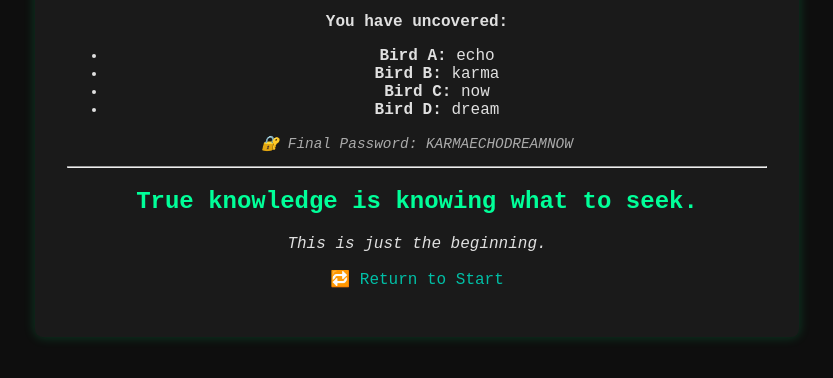
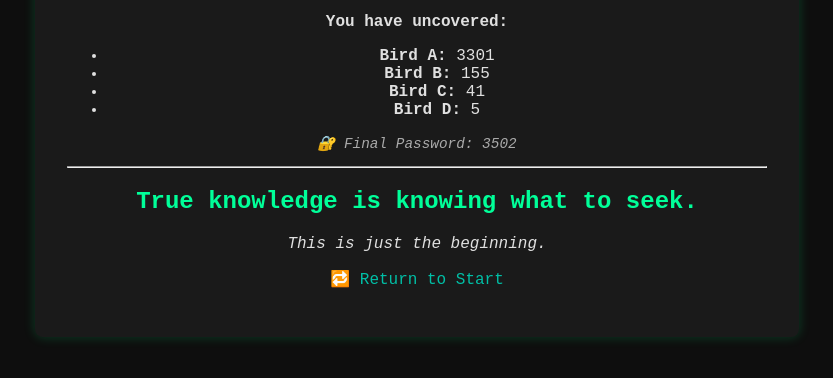
Before and after one commit to karthikgkumar/cicada, a plain HTML site: page final.html in a window 1280 px wide. Shown: the part 176-554 px from the top of the page, without its empty margins (223-1056 px from the left). Drawn offline with Linux system fonts and the light colour scheme.

Commit message:
Update final.html

```diff
--- a/final.html
+++ b/final.html
@@ -12,12 +12,12 @@
     <p>Well done, traveler.</p>
     <p><strong>You have uncovered:</strong></p>
     <ul>
-      <li><strong>Bird A:</strong> echo</li>
-      <li><strong>Bird B:</strong> karma</li>
-      <li><strong>Bird C:</strong> now</li>
-      <li><strong>Bird D:</strong> dream</li>
+      <li><strong>Bird A:</strong> 3301</li>
+      <li><strong>Bird B:</strong> 155</li>
+      <li><strong>Bird C:</strong> 41</li>
+      <li><strong>Bird D:</strong> 5</li>
     </ul>
-    <p class="note">🔐 Final Password: <code>KARMAECHODREAMNOW</code></p>
+    <p class="note">🔐 Final Password: <code>3502</code></p>
 
     <hr>
     <h2>True knowledge is knowing what to seek.</h2>
```
